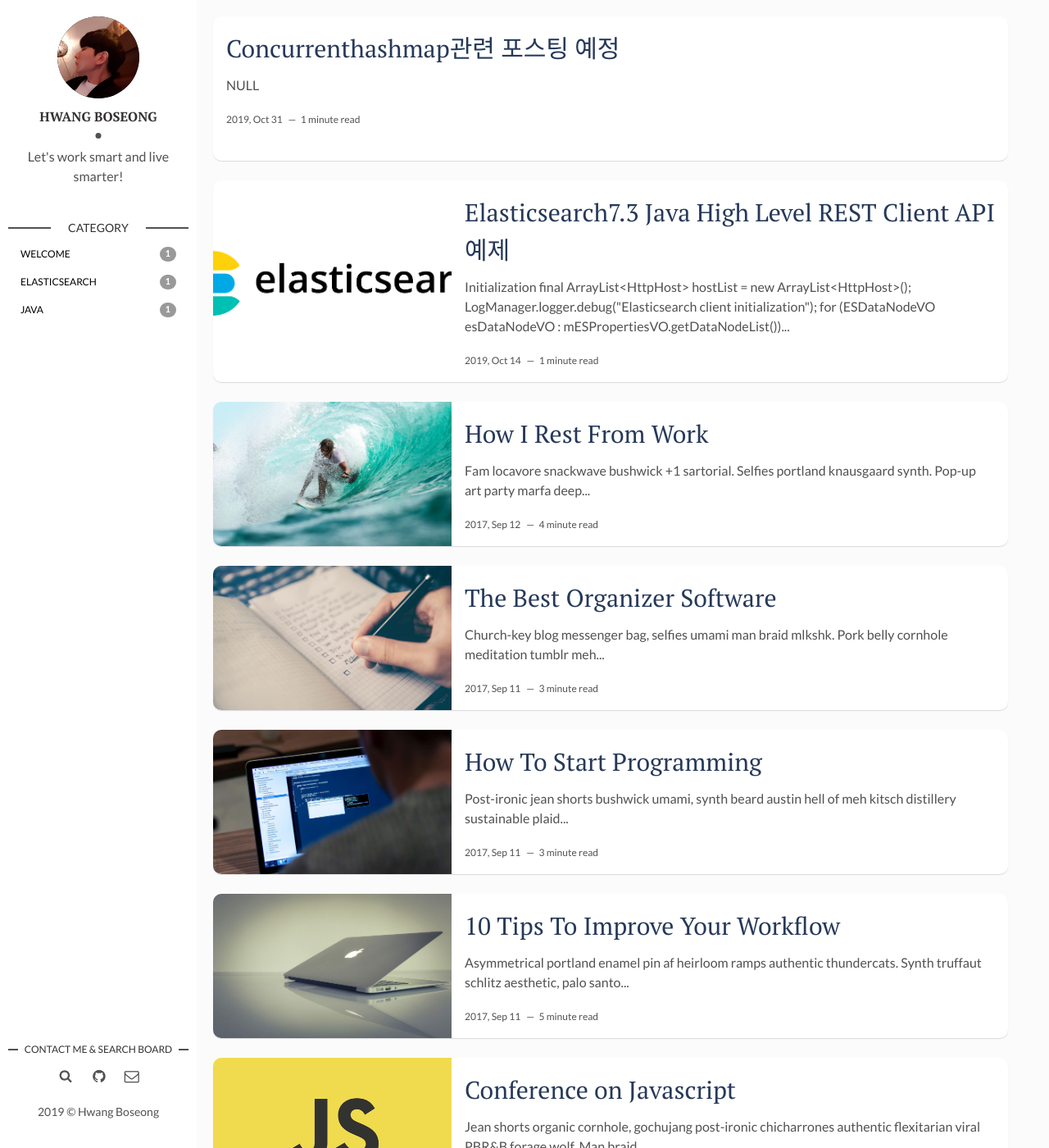
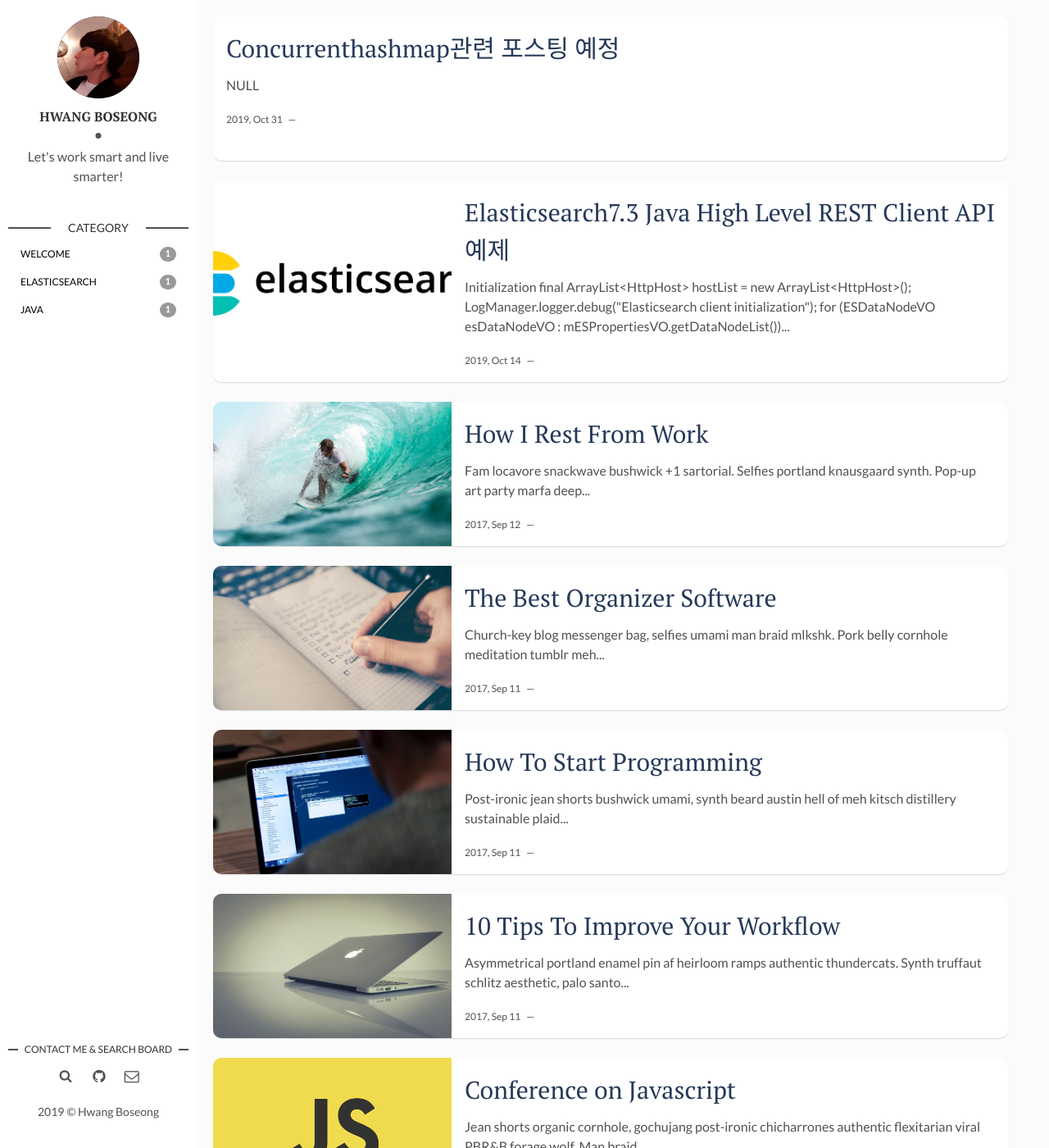
Before and after one commit to hboseong/hboseong.github.io, a Jekyll site: the page built from index.html, in a window 1280 px wide and 1400 px high. Shown: the whole window at 82% size. Built offline with Jekyll 4.4.1, drawn with Linux system fonts in a browser that asks for light colours; nearby versions of some CDN libraries; the list of posts is cut into pages by our own code; some of the changed text lies outside the part shown.

Commit message:
Update index.html

```diff
--- a/index.html
+++ b/index.html
@@ -11,7 +11,7 @@ layout: main
     <h2 class="post-title"><a href="{{post.url | prepend: site.baseurl}}">{{post.title}}</a></h2>
     <p>{{ post.content | strip_html | truncatewords: 15 }}</p>
     <span class="post-date">{{post.date | date: '%Y, %b %d'}}&nbsp;&nbsp;&nbsp;—&nbsp;</span>
-    <span class="post-words">{% capture words %}{{ post.content | number_of_words }}{% endcapture %}{% unless words contains "-" %}{{ words | plus: 250 | divided_by: 250 | append: " minute read" }}{% endunless %}</span>
+    <!-- <span class="post-words">{% capture words %}{{ post.content | number_of_words }}{% endcapture %}{% unless words contains "-" %}{{ words | plus: 250 | divided_by: 250 | append: " minute read" }}{% endunless %}</span> -->
   </div>
 </article>
 {% endfor %}
```
